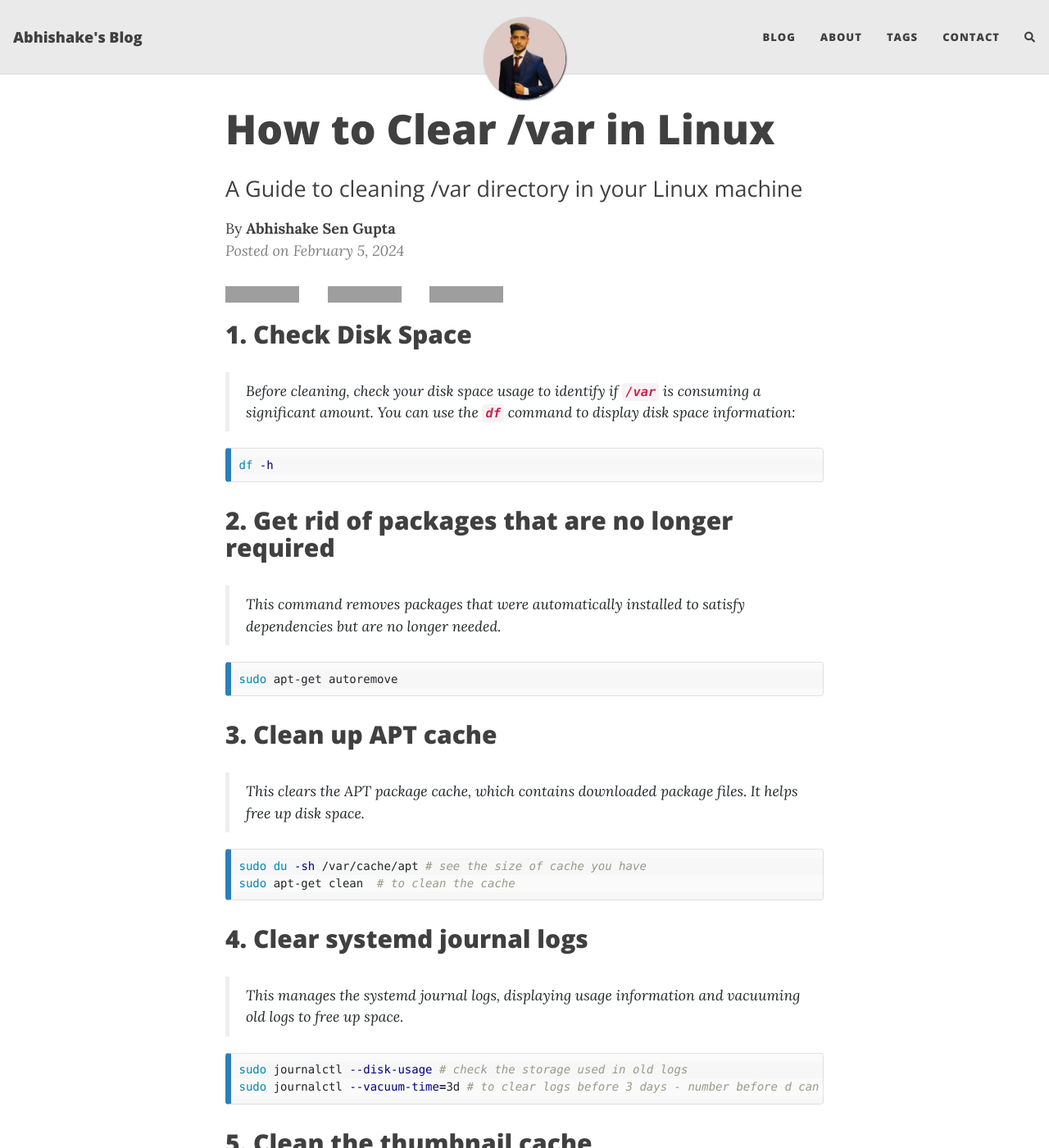
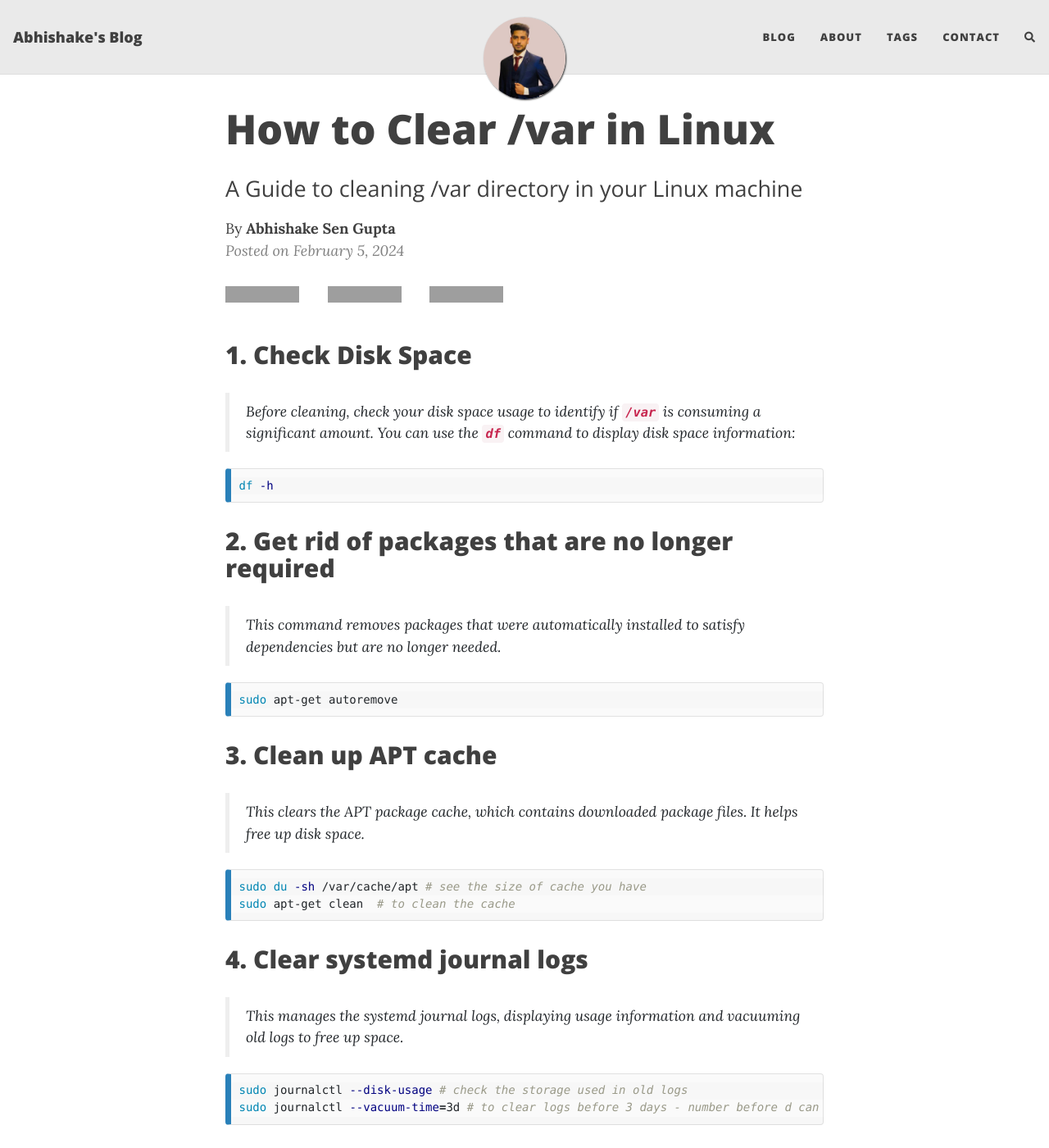
Before and after one commit to Abhishake63/abhishake.github.io, a Jekyll site: the page built from _posts/2024-02-05-clear-var-linux.md, in a window 1280 px wide and 1400 px high. Shown: the whole window at 82% size. Built offline with Jekyll 4.4.1, drawn with Linux system fonts in a browser that asks for light colours; nearby versions of some CDN libraries; comment, search, counter and statistics services are not loaded; grey boxes are pictures that could not be loaded.

Commit message:
increased gh header margin bottom

```diff
--- a/assets/css/beautifuljekyll.css
+++ b/assets/css/beautifuljekyll.css
@@ -745,7 +745,7 @@ nav.top-nav-short-permanent ~ header > .intro-header.big-img {
 }
 
 #header-gh-btns {
-  margin-bottom: 0.9375rem;
+  margin-bottom: 2.5rem;
 }
 @media (max-width: 500px) {
   #header-gh-btns > iframe {
```
